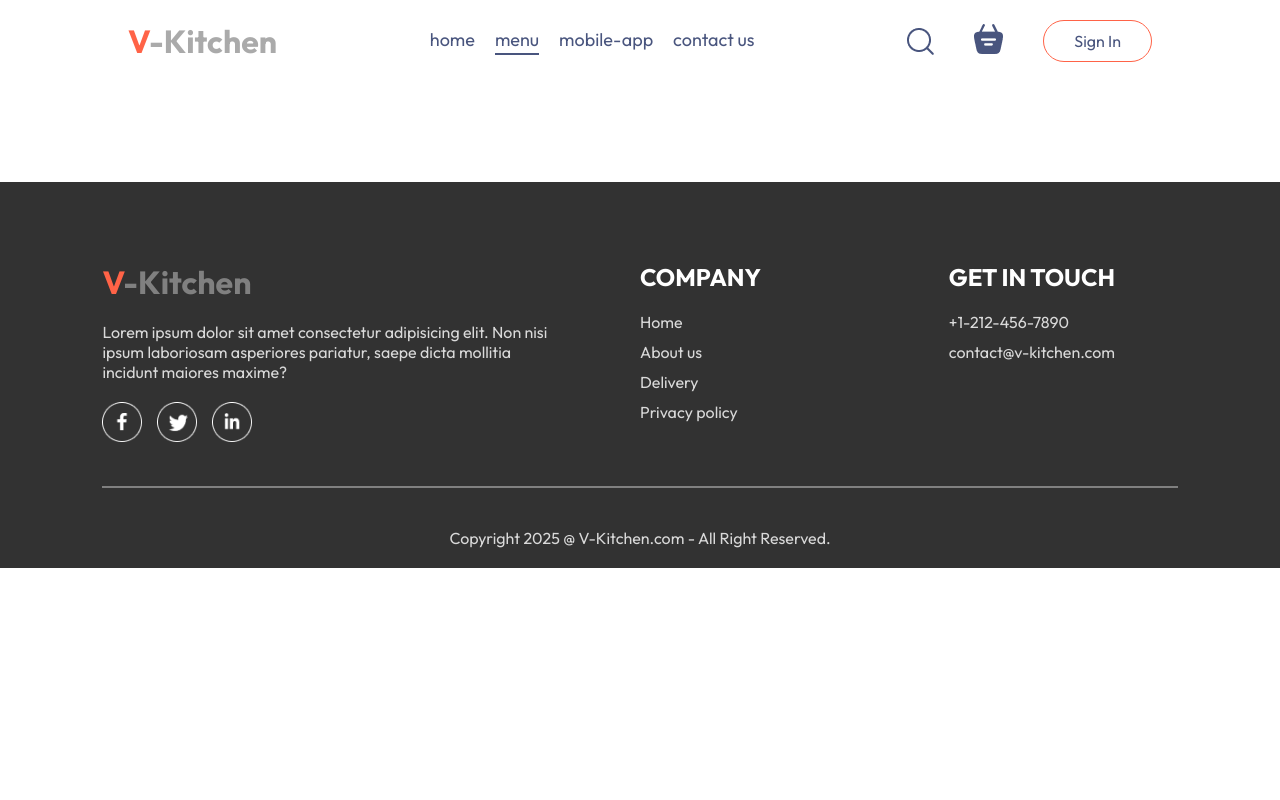
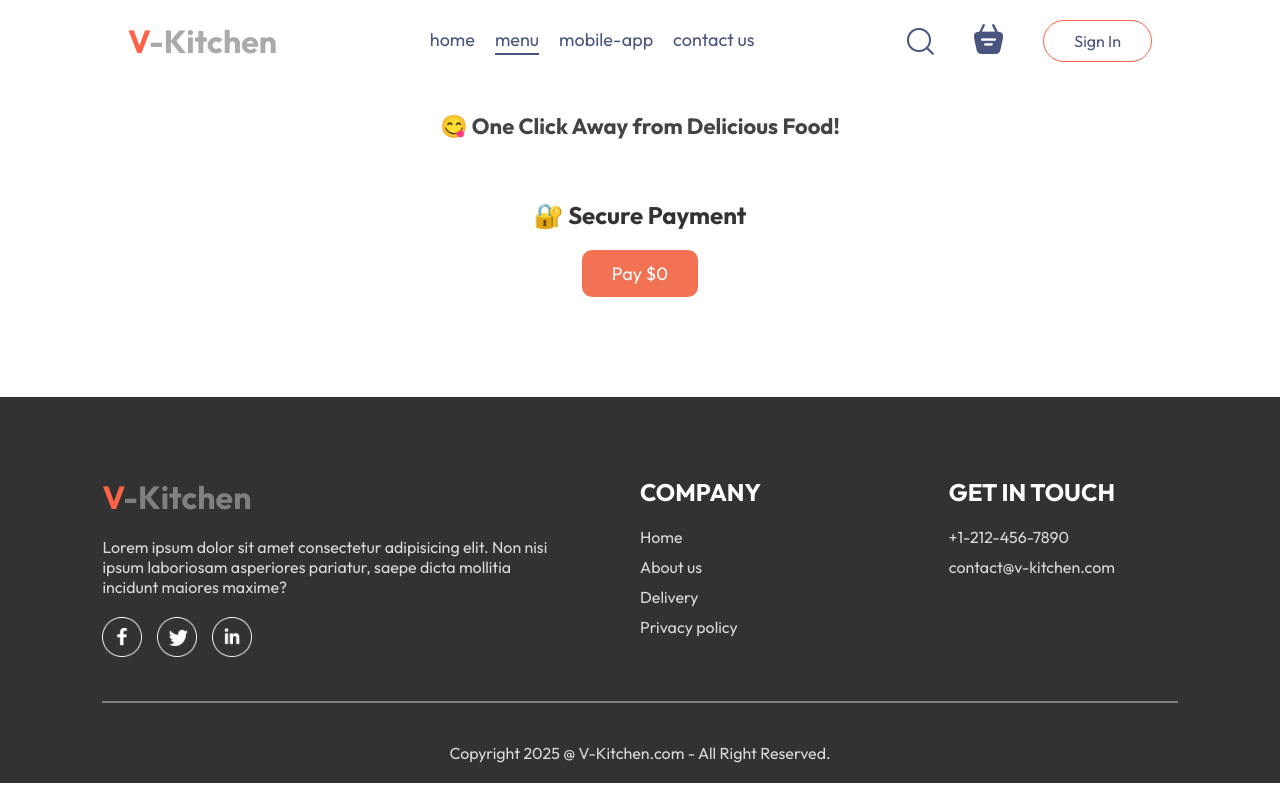
Before and after one commit to vishalsinghrathod/Food-App, a React (Vite) app in the folder Frontend/: page /success in a window 1280 px wide. Built offline with nearby package versions, Linux system fonts and the light colour scheme.

Commit message:
payment method added

```diff
--- a/Frontend/package.json
+++ b/Frontend/package.json
@@ -12,7 +12,8 @@
   "dependencies": {
     "react": "^19.1.1",
     "react-dom": "^19.1.1",
-    "react-router-dom": "^7.9.4"
+    "react-router-dom": "^7.9.4",
+    "react-spinners": "^0.17.0"
   },
   "devDependencies": {
     "@eslint/js": "^9.36.0",
--- a/Frontend/src/App.jsx
+++ b/Frontend/src/App.jsx
@@ -6,6 +6,8 @@ import Cart from './pages/Cart/Cart';
 import PlaceOrder from './pages/PlaceOrder/PlaceOrder';
 import Footer from './components/Footer/Footer';
 import LoginPopup from './components/LoginPopup/LoginPopup';
+import Payment from './components/Payment/Payment';
+import Success from './pages/Success/Success';
 
 const App = () => {
   const [showlogin, setShowLogin] = useState(false)
@@ -18,6 +20,7 @@ const App = () => {
           <Route path='/' element={<Home />} />
           <Route path='/cart' element={<Cart />} />
           <Route path='/order' element={<PlaceOrder />} />
+          <Route path='/success' element={<Success />} />
         </Routes>
       </div>
       <Footer />
--- /dev/null
+++ b/Frontend/src/components/Payment/Payment.jsx
@@ -0,0 +1,77 @@
+import React from "react";
+
+const Payment = ({amount}) => {
+  const loadScript = (src) => {
+    return new Promise((resolve) => {
+      const script = document.createElement("script");
+      script.src = src;
+      script.onload = () => resolve(true);
+      script.onerror = () => resolve(false);
+      document.body.appendChild(script);
+    });
+  };
+
+  const displayRazorpay = async () => {
+    const res = await loadScript("https://checkout.razorpay.com/v1/checkout.js");
+
+    if (!res) {
+      alert("Razorpay SDK failed to load. Please check your internet.");
+      return;
+    }
+
+    const options = {
+      key: "rzp_test_1DP5mmOlF5G5ag",
+      amount: amount * 100,
+      currency: "USD",
+      name: "V-Kitchen",
+      description: "Secure Payment Gateway",
+      handler: function (response) {
+        alert("✅ Payment Successful! Payment ID: " + response.razorpay_payment_id);
+      },
+      prefill: {
+        name: "Vishal Singh",
+        email: "vishal@example.com",
+        contact: "8250999999",
+      },
+      theme: {
+        color: "#F37254",
+      },
+      method:{
+        upi: true,
+        card: true,
+        netbanking: true,
+        wallet: true
+      }
+    };
+
+    const paymentObject = new window.Razorpay(options);
+    paymentObject.open();
+  };
+
+  return (
+    <div style={{ textAlign: "center", marginTop: "60px" }}>
+      <h2 style={{ fontWeight: "bold", color: "#333", marginBottom: "20px" }}>
+        🔐 Secure Payment
+      </h2>
+      <button
+        onClick={displayRazorpay}
+        style={{
+          backgroundColor: "#F37254",
+          color: "#fff",
+          padding: "12px 30px",
+          border: "none",
+          borderRadius: "10px",
+          fontSize: "18px",
+          cursor: "pointer",
+          transition: "0.3s ease",
+        }}
+        onMouseOver={(e) => (e.target.style.backgroundColor = "#e35a40")}
+        onMouseOut={(e) => (e.target.style.backgroundColor = "#F37254")}
+      >
+         Pay ${amount}
+      </button>
+    </div>
+  );
+};
+
+export default Payment;
--- a/Frontend/src/pages/Cart/Cart.css
+++ b/Frontend/src/pages/Cart/Cart.css
@@ -102,3 +102,25 @@
         justify-content: start;
     }
 }
+
+.proceed-btn {
+  background-color: #28a745;
+  color: white;
+  border: none;
+  padding: 12px 25px;
+  border-radius: 8px;
+  font-size: 16px;
+  cursor: pointer;
+  transition: 0.3s;
+}
+
+.proceed-btn:hover {
+  background-color: #218838;
+}
+
+.disabled-link .proceed-btn {
+  background-color: #ccc;
+  color: #666;
+  cursor: not-allowed;
+  pointer-events: none;
+}
--- a/Frontend/src/pages/Cart/Cart.jsx
+++ b/Frontend/src/pages/Cart/Cart.jsx
@@ -2,6 +2,7 @@ import React, { useContext } from 'react'
 import './Cart.css'
 import { StoreContext } from '../../Context/StoreContext'
 import { useNavigate } from 'react-router-dom';
+import { Link } from 'react-router-dom';
 
 const Cart = () => {
 
@@ -51,15 +52,22 @@ const Cart = () => {
             <hr />
             <div className="cart-total-details">
               <p>Delivery Fee</p>
-              <p>${getTotalCartAmount()===0?0:2}</p>
+              <p>${getTotalCartAmount() === 0 ? 0 : 2}</p>
             </div>
             <hr />
             <div className="cart-total-details">
               <b>Total</b>
-              <b>${getTotalCartAmount()===0?0:getTotalCartAmount()+2}</b>
+              <b>${getTotalCartAmount() === 0 ? 0 : getTotalCartAmount() + 2}</b>
             </div>
           </div>
-          <button onClick={()=>navigate('/order')}>PROCEED TO CHECKOUT</button>
+          <Link
+            to={getTotalCartAmount() === 0 ? "#" : "/Success"}
+            state={{ amount: getTotalCartAmount() === 0 ? 0 : getTotalCartAmount() + 2 }}
+            className={getTotalCartAmount() === 0 ? "disabled-link" : ""}
+          >
+            <button className="proceed-btn">PROCEED TO CHECKOUT</button>
+          </Link>
+
         </div>
         <div className="cart-promocode">
           <p>If you have a promo code, Enter it here</p>
--- a/Frontend/src/pages/PlaceOrder/PlaceOrder.jsx
+++ b/Frontend/src/pages/PlaceOrder/PlaceOrder.jsx
@@ -1,10 +1,12 @@
 import React, { useContext } from 'react'
 import './PlaceOrder.css'
 import { StoreContext } from '../../Context/StoreContext'
+import { Link } from 'react-router-dom';
+
 
 const PlaceOrder = () => {
 
-const {getTotalCartAmount} = useContext(StoreContext)
+  const { getTotalCartAmount } = useContext(StoreContext)
 
   return (
     <form className='place-order'>
@@ -30,22 +32,23 @@ const {getTotalCartAmount} = useContext(StoreContext)
         <div className="cart-total">
           <h2>Cart Totals</h2>
           <div>
-             <div className="cart-total-details">
+            <div className="cart-total-details">
               <p>Subtotal</p>
               <p>${getTotalCartAmount()}</p>
             </div>
             <hr />
             <div className="cart-total-details">
               <p>Delivery Fee</p>
-              <p>${getTotalCartAmount()===0?0:2}</p>
+              <p>${getTotalCartAmount() === 0 ? 0 : 2}</p>
             </div>
             <hr />
             <div className="cart-total-details">
               <b>Total</b>
-              <b>${getTotalCartAmount()===0?0:getTotalCartAmount()+2}</b>
+              <b>${getTotalCartAmount() === 0 ? 0 : getTotalCartAmount() + 2}</b>
             </div>
           </div>
-          <button>PROCEED TO PAYMENT</button>
+          <Link to="/Success" state={{amount:getTotalCartAmount()===0?0:getTotalCartAmount()+2}} ><button>PROCEED TO PAYMENT</button></Link>
+
         </div>
       </div>
 
--- /dev/null
+++ b/Frontend/src/pages/Success/Success.css
@@ -0,0 +1,8 @@
+
+.outer{
+    margin-top: 30px;
+}
+
+.inner{
+  margin-left: 600px;
+}
--- /dev/null
+++ b/Frontend/src/pages/Success/Success.jsx
@@ -0,0 +1,52 @@
+import React, { useEffect, useState } from "react";
+import { PropagateLoader } from "react-spinners";
+import { useLocation } from "react-router-dom";
+import Payment from "../../components/Payment/Payment";
+import "./Success.css"
+
+
+
+const Success = () => {
+  const [loading, setLoading] = useState(true);
+
+const location = useLocation();
+  const amount = location.state?.amount || 0;
+
+  useEffect(() => {
+    setTimeout(() => {
+      setLoading(false);
+    }, 3000);
+  }, []);
+
+  return (
+    <div className="success">
+      <div className="outer">
+        {loading ? (
+          <div className="inner">
+            <PropagateLoader color="#36d7b7" />
+          </div>
+        ) : (
+          <div>
+            <h2
+              style={{
+                fontSize: "22px",
+                fontWeight: "bold",
+                color: "#444",
+                marginBottom: "10px",
+                textAlign: "center"
+              }}
+            >
+              😋 One Click Away from Delicious Food!
+            </h2>
+
+            <p>
+              <Payment amount={amount} />
+            </p>
+          </div>
+        )}
+      </div>
+    </div>
+  );
+};
+
+export default Success;
```
Also changed, not shown: Frontend/src/pages/PlaceOrder/PlaceOrder.css (line endings or trailing spaces), 1 other file (tests, documents, lock files or other folders).
